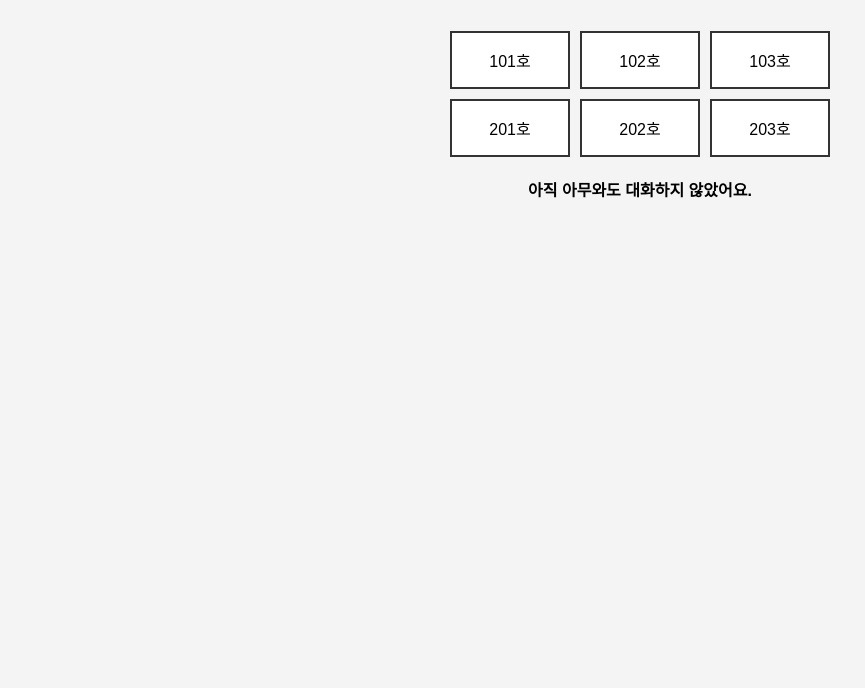
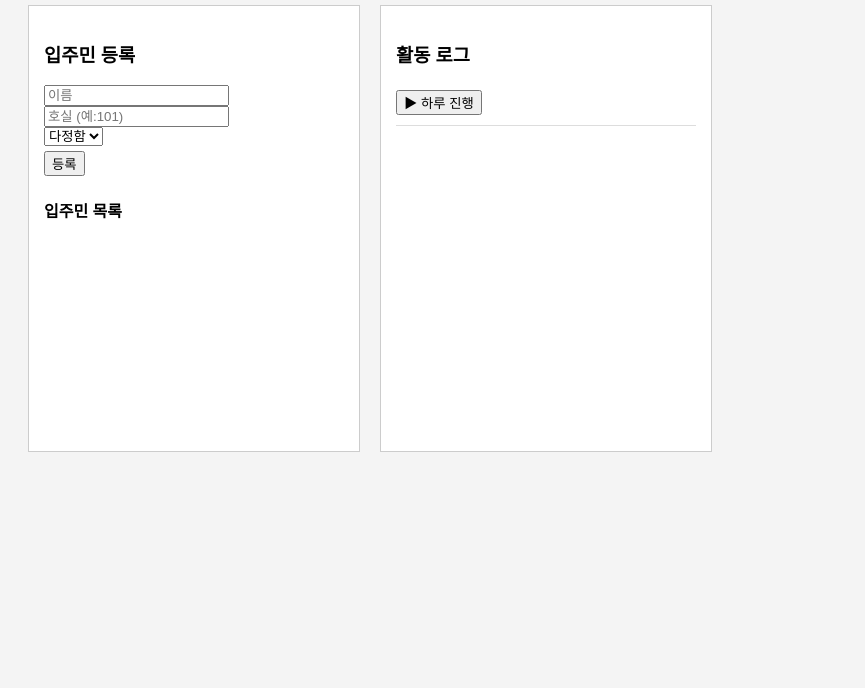
Before and after one commit to gipkayong339-ux/gipkayong339-ux.io, a plain HTML site: page index.html in a window 1280 px wide. Shown: the part 112-800 px from the top of the page, without its empty margins (0-865 px from the left). Drawn offline with Linux system fonts and the light colour scheme.

Commit message:
index.html

```diff
--- a/index.html
+++ b/index.html
@@ -6,167 +6,140 @@
 <style>
 body {
   font-family: sans-serif;
-      background: #f4f4f4;
-      text-align: center;
+  background:#f4f4f4;
+  padding:20px;
 }
-    .apartment {
-      display: grid;
-      grid-template-columns: repeat(3, 120px);
-      gap: 10px;
-      justify-content: center;
-      margin-top: 30px;
+.container {
+  display:flex;
+  gap:20px;
 }
-    .room {
-      background: white;
-      border: 2px solid #333;
-      padding: 15px;
-      cursor: pointer;
+.panel {
+  background:white;
+  padding:15px;
+  border:1px solid #ccc;
+  width:300px;
 }
-    .room:hover {
-      background: #e0f7fa;
+.log {
+  height:300px;
+  overflow-y:auto;
+  border-top:1px solid #ddd;
+  margin-top:10px;
+  padding-top:10px;
+  font-size:14px;
 }
-    #dialogueBox {
-      display: none;
-      position: fixed;
-      bottom: 20px;
-      left: 50%;
-      transform: translateX(-50%);
-      background: white;
-      border: 2px solid #333;
-      padding: 15px;
-      width: 340px;
-      z-index: 10;
-    }
-    #status {
-      margin-top: 20px;
-      font-weight: bold;
+button {
+  margin-top:5px;
 }
 </style>
 </head>
 <body>
 
 <h1>🏢 아파트 시뮬레이터</h1>
-  <p>호실을 클릭해 주민과 대화하세요</p>
 
-  <div class="apartment" id="apartment"></div>
-  <p id="status">아직 아무와도 대화하지 않았어요.</p>
+<div class="container">
 
-  <!-- 대화창 -->
-  <div id="dialogueBox">
-    <p id="dialogueText"></p>
-    <button onclick="reply(0)">🙂 좋게 대답</button>
-    <button onclick="reply(1)">😐 무난하게</button>
-    <button onclick="reply(2)">😠 퉁명스럽게</button>
+<!-- 입주민 등록 -->
+<div class="panel">
+  <h3>입주민 등록</h3>
+  <input id="name" placeholder="이름"><br>
+  <input id="room" placeholder="호실 (예:101)"><br>
+  <select id="personality">
+    <option value="friendly">다정함</option>
+    <option value="normal">보통</option>
+    <option value="grumpy">까칠함</option>
+  </select><br>
+  <button onclick="addResident()">등록</button>
+
+  <h4>입주민 목록</h4>
+  <ul id="residentList"></ul>
+</div>
+
+<!-- 로그 -->
+<div class="panel">
+  <h3>활동 로그</h3>
+  <button onclick="nextDay()">▶ 하루 진행</button>
+  <div class="log" id="log"></div>
+</div>
+
 </div>
 
 <script>
-    const apartment = document.getElementById("apartment");
-    const status = document.getElementById("status");
-    const dialogueBox = document.getElementById("dialogueBox");
-    const dialogueText = document.getElementById("dialogueText");
+let day = 1;
+let residents = [];
+let idCounter = 0;
 
-    const residents = [
-      {
-        room: "101호",
-        mood: 50,
-        dialogues: [
-          "요즘 아파트 조용하지 않아?",
-          "엘리베이터 또 고장났더라.",
-          "이웃이랑 얘기하는 거 오랜만이네."
-        ]
-      },
-      {
-        room: "102호",
-        mood: 70,
-        dialogues: [
-          "오늘 날씨 진짜 좋다.",
-          "커피 좋아해?",
-          "여기 살기 꽤 괜찮지?"
-        ]
-      },
-      {
-        room: "103호",
-        mood: 30,
-        dialogues: [
-          "솔직히 요즘 좀 힘들어.",
-          "위층 소음 때문에 잠을 못 잤어.",
-          "말 걸어줘서 고마워."
-        ]
-      },
-      {
-        room: "201호",
-        mood: 80,
-        dialogues: [
-          "오늘 기분 최고야!",
-          "좋은 일 있었어.",
-          "하루가 너무 잘 풀리네."
-        ]
-      },
-      {
-        room: "202호",
-        mood: 60,
-        dialogues: [
-          "그냥 평범한 하루네.",
-          "요즘 좀 피곤해.",
-          "아파트 생활 익숙해졌어."
-        ]
-      },
-      {
-        room: "203호",
-        mood: 40,
-        dialogues: [
-          "별일 없어.",
-          "조금 예민한 날이야.",
-          "지금은 혼자 있고 싶어."
-        ]
-      }
-    ];
+function addResident(){
+  const name = nameInput.value;
+  const room = roomInput.value;
+  const personality = personalitySelect.value;
+  if(!name || !room) return;
 
-    let currentResident = null;
-    let isTalking = false;
+  residents.push({
+    id:idCounter++,
+    name,
+    room,
+    personality,
+    mood:50,
+    relations:{}
+  });
 
-    function openDialogue(resident) {
-      if (isTalking) return;
-
-      isTalking = true;
-      currentResident = resident;
-
-      const dialogue =
-        resident.dialogues[Math.floor(Math.random() * resident.dialogues.length)];
-
-      dialogueText.innerText = `${resident.room}: "${dialogue}"`;
-      dialogueBox.style.display = "block";
+  renderResidents();
 }
 
-    function reply(type) {
-      let reaction = "";
-
-      if (type === 0) {
-        currentResident.mood += 10;
-        reaction = "🙂 \"얘기해줘서 고마워!\"";
-      } else if (type === 1) {
-        reaction = "😐 \"그렇구나.\"";
-      } else {
-        currentResident.mood -= 10;
-        reaction = "😠 \"아… 그래.\"";
+function renderResidents(){
+  residentList.innerHTML="";
+  residents.forEach(r=>{
+    const li=document.createElement("li");
+    li.innerText=`${r.name} (${r.room}) 😊${r.mood}`;
+    residentList.appendChild(li);
+  });
 }
 
-      currentResident.mood = Math.max(0, Math.min(100, currentResident.mood));
-
-      status.innerText =
-        `${currentResident.room}와 대화함\n${reaction}\n기분 ❤️ ${currentResident.mood}`;
-
-      dialogueBox.style.display = "none";
-      isTalking = false;
+function log(text){
+  const div=document.createElement("div");
+  div.innerText=`[Day ${day}] ${text}`;
+  logDiv.appendChild(div);
+  logDiv.scrollTop=logDiv.scrollHeight;
 }
 
-    residents.forEach(resident => {
-      const div = document.createElement("div");
-      div.className = "room";
-      div.innerText = resident.room;
-      div.onclick = () => openDialogue(resident);
-      apartment.appendChild(div);
-    });
+function nextDay(){
+  if(residents.length<2){
+    log("조용한 하루가 지나갔다.");
+    day++;
+    return;
+  }
+
+  const a = randomResident();
+  let b = randomResident(a.id);
+
+  let change = 0;
+  let talk = "";
+
+  if(a.personality==="friendly"){ change=+5; talk="즐겁게 대화했다"; }
+  if(a.personality==="normal"){ change=+1; talk="가볍게 인사했다"; }
+  if(a.personality==="grumpy"){ change=-5; talk="대화가 어색했다"; }
+
+  a.mood = clamp(a.mood + change);
+  b.mood = clamp(b.mood + change);
+
+  log(`${a.name}(${a.room})와 ${b.name}(${b.room})는 ${talk}.`);
+
+  renderResidents();
+  day++;
+}
+
+function randomResident(exceptId){
+  let pool = residents.filter(r=>r.id!==exceptId);
+  return pool[Math.floor(Math.random()*pool.length)];
+}
+
+function clamp(n){ return Math.max(0,Math.min(100,n)); }
+
+const nameInput=document.getElementById("name");
+const roomInput=document.getElementById("room");
+const personalitySelect=document.getElementById("personality");
+const residentList=document.getElementById("residentList");
+const logDiv=document.getElementById("log");
 </script>
 
 </body>
```
Lines whose indentation alone changed are shown as unchanged.
